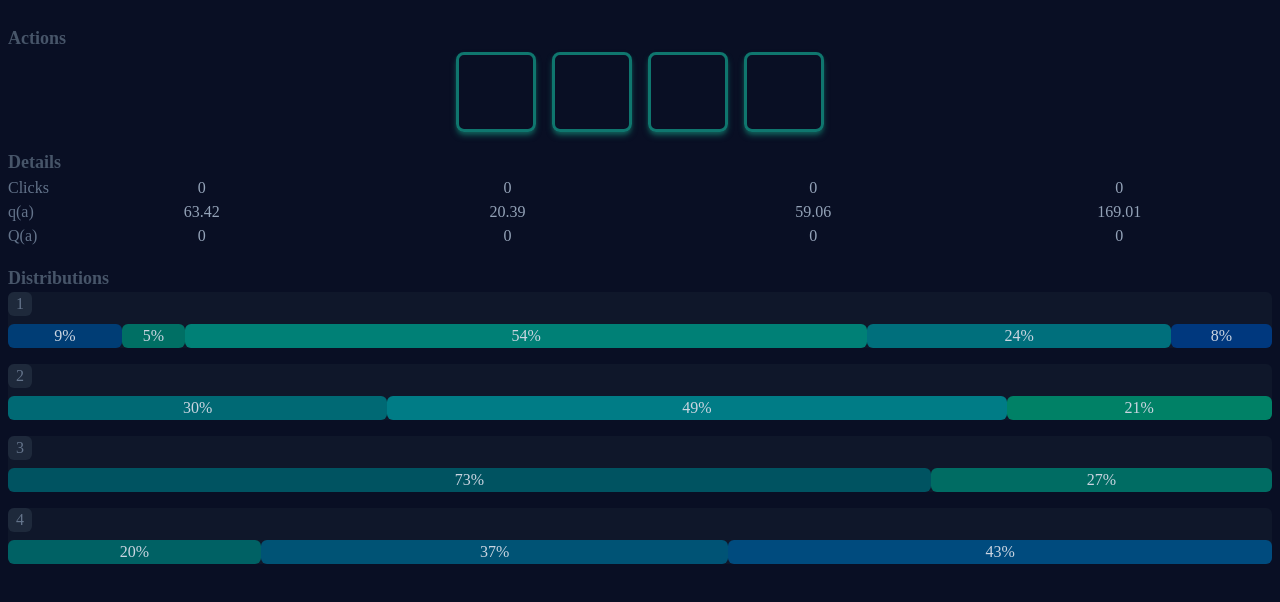
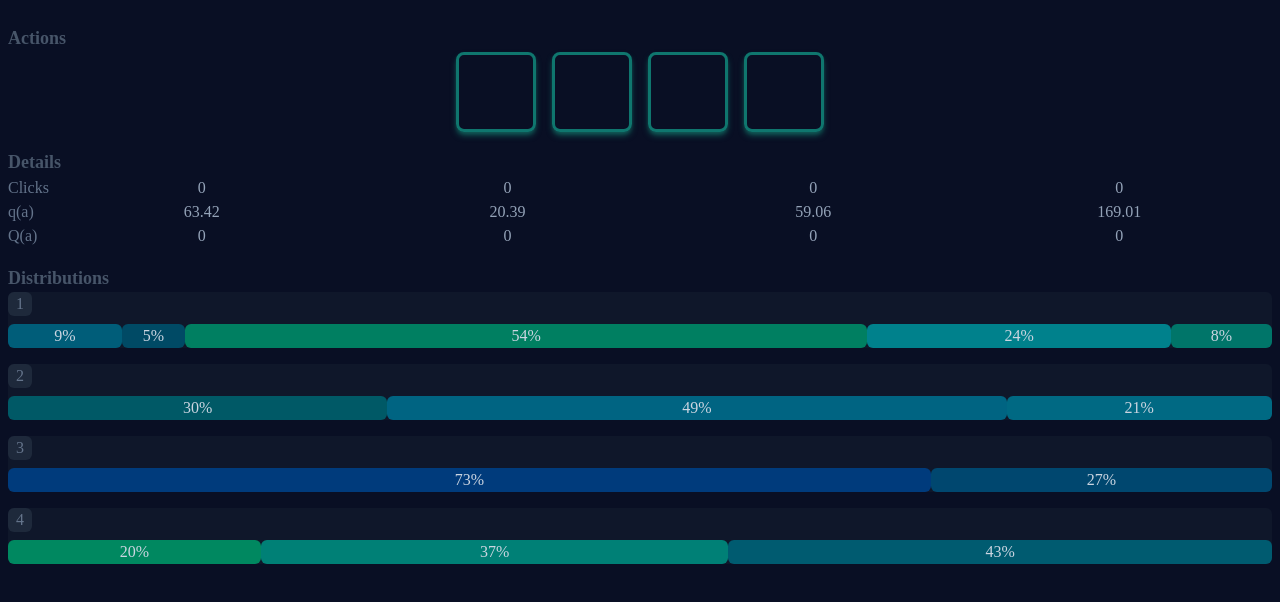
Before and after one commit to mweglowski/bandit_demonstration, a React (Create React App) app: page / in a window 1280 px wide. Shown: the top 602 px of the page. Built offline with nearby package versions, Linux system fonts and the light colour scheme.

Commit message:
assiging fraction color

```diff
--- a/src/components/PercentageBar.js
+++ b/src/components/PercentageBar.js
@@ -1,19 +1,7 @@
-import React, { useState, useEffect } from "react";
+import React from "react";
 
 const PercentageBar = ({ data, width }) => {
-  const { areaPercentage: percentage, numbers } = data;
-  const [color, setColor] = useState("");
-
-  useEffect(() => {
-    const green = 50;
-    const blue = 90;
-
-    const initialColor = `rgb(0, ${Math.round(
-      Math.random() * 90 + green
-    )}, ${Math.round(Math.random() * 50 + blue)})`;
-
-    setColor(initialColor);
-  }, []);
+  const { areaPercentage: percentage, numbers, color } = data;
 
   return (
     <div
```
